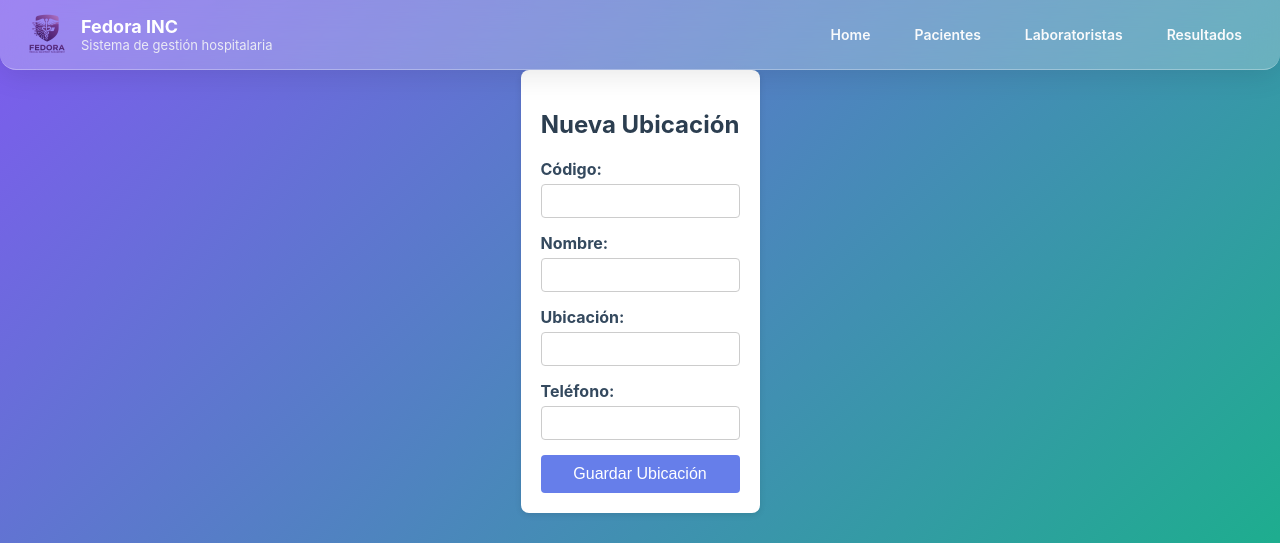
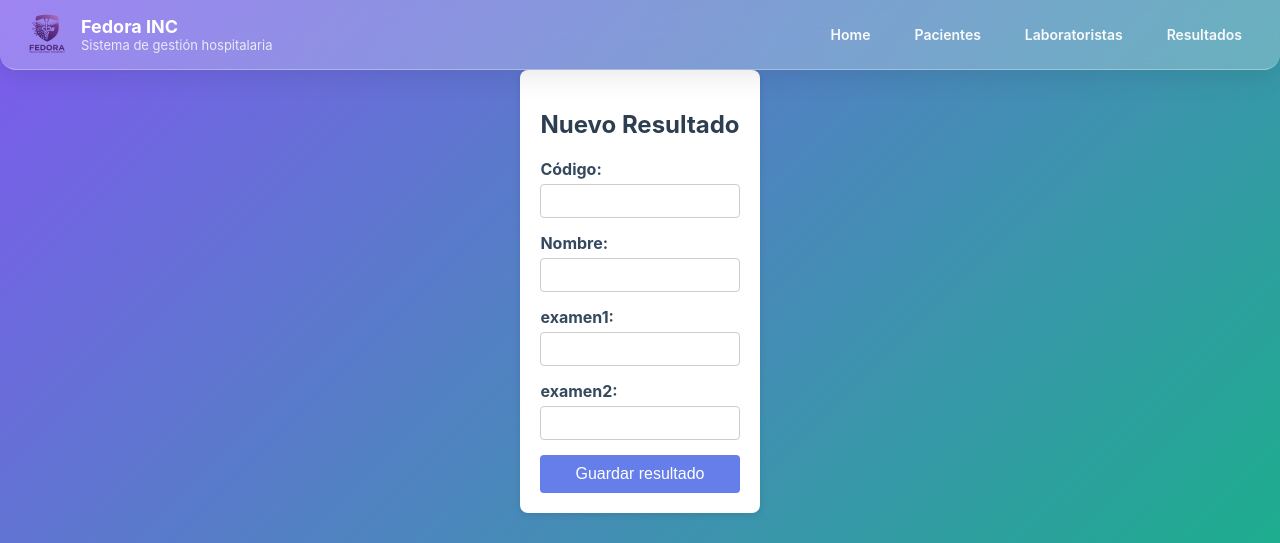
Before and after one commit to CristianFC23/Practica-2-Ing-Software, a Vue app in the folder Frontend/: page /resultados/nuevo in a window 1280 px wide. Shown: the top 543 px of the page. Built offline with nearby package versions, Linux system fonts and the light colour scheme.

Commit message:
Minnor files update

```diff
--- a/Frontend/src/components/HomeView.vue
+++ b/Frontend/src/components/HomeView.vue
@@ -87,9 +87,15 @@
           </button> -->
         </div>
       </div>
+        <div class="card-actions">
+        <router-link to="/resultados/nuevo" class="btn btn-primary">
+          <span class="btn-icon">+</span> Nuevo Resultado
+        </router-link>
       <router-link to="/resultados" class="btn btn-secondary">
             <span class="btn-icon">📋</span> Ver Todos
           </router-link>
+      </div>
+
     </div>
   </div>
 </template>
--- a/Frontend/src/components/NuevoResultado.vue
+++ b/Frontend/src/components/NuevoResultado.vue
@@ -1,6 +1,6 @@
 <template>
   <div class="form-container">
-    <h2>Nueva Ubicación</h2>
+    <h2>Nuevo Resultado</h2>
     <form @submit.prevent="enviarUbicacion">
       <div class="form-group">
         <label for="codigo">Código:</label>
@@ -13,16 +13,16 @@
       </div>
 
       <div class="form-group">
-        <label for="ubicacion">Ubicación:</label>
+        <label for="ubicacion">examen1:</label>
         <input type="text" id="ubicacion" v-model="form.ubicacion" required />
       </div>
 
       <div class="form-group">
-        <label for="telefono">Teléfono:</label>
+        <label for="telefono">examen2:</label>
         <input type="text" id="telefono" v-model="form.telefono" required />
       </div>
 
-      <button type="submit" class="btn btn-primary">Guardar Ubicación</button>
+      <button type="submit" class="btn btn-primary">Guardar resultado</button>
     </form>
 
     <p v-if="mensaje" :class="{ 'success': exito, 'error': !exito }">
```
